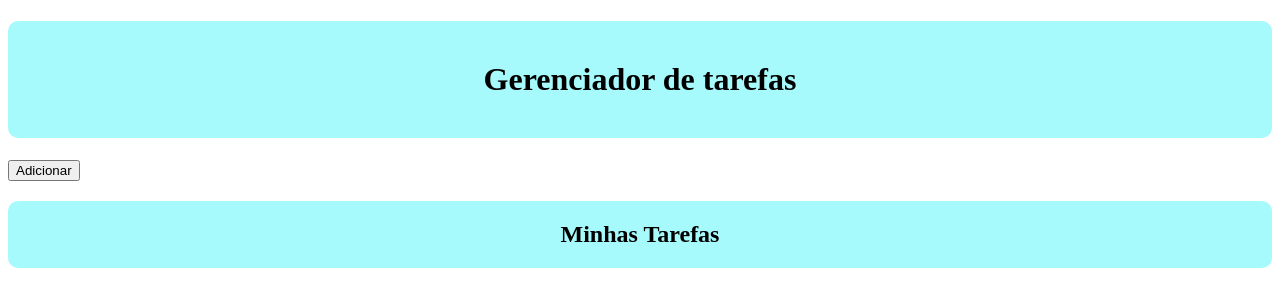
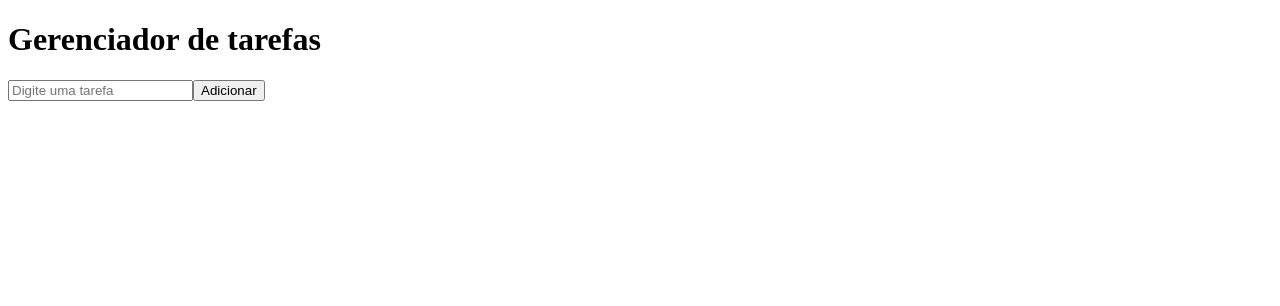
Before and after one commit to PeterAires/React, a React (Vite) app in the folder projeto1/: page / in a window 1280 px wide. Shown: the top 306 px of the page. Built offline with nearby package versions, Linux system fonts and the light colour scheme.

Commit message:
primeiro conceito finalizado

```diff
--- a/projeto1/src/App.jsx
+++ b/projeto1/src/App.jsx
@@ -1,38 +1,42 @@
 import './index.css'
-import BotaoMais from './components/BotaoMais'
 import { useState } from 'react'
 
 
 function App(){
-  const [tituloApp,setTituloApp] = useState()
-  const [descricaoApp,setDescricaoApp] = useState()
-  const [finalizar,setFinalizar] = useState()
-  const [tituloFinal,setTituloFinal] = useState()
-  const [Tarefa,setTarefa] = useState()
-  const contagem = 0
-  let tarefas = []
-  const listaTarefas = tarefas.map(
-    (t) => <p>{t}</p>
-  )
+  //dois useStates: um pega o que vc escreveu e o outro salva na lista do useState
 
+
+  const [valorEscrito,setValorEscrito] = useState('')
+  const [Tarefas,setTarefas] = useState([])
+
+  //primeiro passo: pegar o que a pessoa escreveu e mandar pro 'valorEscrito'
+  const valorDigitado = (e) => {
+    setValorEscrito(e.target.value)
+  }
+
+//se no valor escrito nao tiver nada ele nao vai adicionar a lista,,,Spread operator, (adicionar elemento a lista),,,trim(remove os espaços em branco no inicio e fim),,,zerar o valor que esta salvo para evitar repetição de tarefas
+  function AdicionarTarefa(){
+    if (valorEscrito.trim() != ''){
+      setTarefas([...Tarefas, valorEscrito.trim()])
+      setValorEscrito('')
+    }
+    else{window.alert('Erro, não há nada digitado ou Esta tarefa ja foi Adicionada')}
+  }
+
+
+//retornamos tudo e no final utilizamos a função map
   return (
     <div>
+      <h1>Gerenciador de tarefas</h1>
 
-      <h1 className='h1'>Gerenciador de tarefas</h1>
+      <input type="text" placeholder='Digite uma tarefa' onChange={valorDigitado} />
 
-        <BotaoMais setTituloApp={setTituloApp} setDescricaoApp={setDescricaoApp} setFinalizar={setFinalizar} setTarefa={setTarefa} Contagem={contagem} Tarefas={tarefas} tituloApp={tituloApp} descricaoApp={descricaoApp}/>
-
-      <h2 className='h2'>Minhas Tarefas</h2>
-
-      {finalizar &&(
-        <div>
-          {tarefas.push(tituloApp, descricaoApp)}
-          <h2>Tarefa adicionada</h2>
-        </div>
-      )}
-
-      {listaTarefas}
-
+      <button onClick={AdicionarTarefa}>Adicionar</button>
+      <ul>
+        {Tarefas.map((t) => (
+          <p>{t}</p>
+        ))}
+      </ul>
     </div>
   )
 
--- a/projeto1/src/components/BotaoMais.jsx
+++ b/projeto1/src/components/BotaoMais.jsx
@@ -1,41 +1,12 @@
 import { useState } from "react"
 
-function BotaoMais({setTituloApp, setDescricaoApp, setFinalizar, setTarefa, Contagem, Tarefas,TituloApp,DescricaoApp}){
-
-
-    const[adicionar,setAdicionar] = useState()
-
-    function Adicionar(){
-        setAdicionar(true)
-    }
-
-    function Finalizar(){
-        setFinalizar(true)
-        setTarefa(true)
-        Contagem = 1
-        setAdicionar(false)
-        Tarefas.push(TituloApp,DescricaoApp)
-    }
-
-    function Fechar(){
-        setAdicionar(false)
-        setTituloApp('')
-        setDescricaoApp('')
-        setFinalizar(false)
-    }
-
+function BotaoMais({setTituloApp, setDescricaoApp}){
     return(
-        <div><button onClick={Adicionar}>Adicionar</button>
-        {adicionar &&(
-            <div>
+        <div>
             <input type="text" placeholder="Titulo" onChange={(e) => setTituloApp(e.target.value)}/>
             <input type="text" placeholder='Descrição' onChange={(e) => setDescricaoApp(e.target.value)}/>
-            <button onClick={Finalizar}>Finalizar</button>
-            <button onClick={Fechar}>Fechar</button>
         </div>
-        )}
-        </div>
-
     )
 }
+
 export default BotaoMais
```
